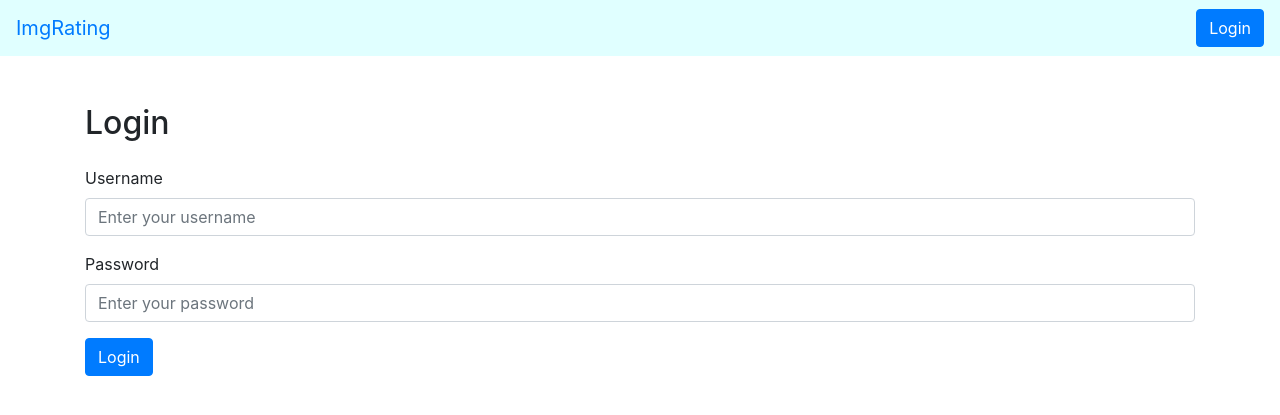
After one commit to ShinyEmeraldGames/WebsiteHMP, a Flask app: page /login in a window 1280 px wide. The commit adds this page. Shown: the top 415 px of the page. Run offline with Flask 3, Linux system fonts and the light colour scheme; some libraries are stand-ins or nearby versions.

Commit message:
Login navigation setup

```diff
--- a/reviews/routes.py
+++ b/reviews/routes.py
@@ -1,9 +1,13 @@
 from flask import Flask, render_template
 from reviews import app
 
-@app.route('/home')
+@app.route('/')
 def home():
     return render_template('home.html')
 
+@app.route('/login')
+def login():
+    return render_template('login.html')
+
 if __name__ == "__main__":
     app.run()
--- /dev/null
+++ b/reviews/templates/base.html
@@ -0,0 +1,26 @@
+<!DOCTYPE html>
+<html lang="en">
+<head>
+    <meta charset="UTF-8">
+    <meta name="viewport" content="width=device-width, initial-scale=1.0">
+    <link rel="stylesheet" href="https://stackpath.bootstrapcdn.com/bootstrap/4.5.2/css/bootstrap.min.css">
+    <title>ImgRating</title>
+</head>
+<body>
+    <nav class="navbar navbar-expand-lg" style="background-color: lightcyan;">
+        <a class="navbar-brand" href="/">ImgRating</a>
+        <div class="collapse navbar-collapse">
+            <ul class="navbar-nav mr-auto"></ul>
+            <a class="btn btn-primary" href="/login">Login</a>
+        </div>
+    </nav>
+
+    <div class="container mt-4">
+        {% block content %}{% endblock %}
+    </div>
+
+    <script src="https://code.jquery.com/jquery-3.5.1.slim.min.js"></script>
+    <script src="https://cdn.jsdelivr.net/npm/@popperjs/core@2.9.2/dist/umd/popper.min.js"></script>
+    <script src="https://stackpath.bootstrapcdn.com/bootstrap/4.5.2/js/bootstrap.min.js"></script>
+</body>
+</html>
--- /dev/null
+++ b/reviews/templates/login.html
@@ -0,0 +1,18 @@
+{% extends "base.html" %}
+
+{% block title %}Login{% endblock %}
+
+{% block content %}
+    <h2 class="mt-5">Login</h2>
+    <form class="mt-4">
+        <div class="form-group">
+            <label for="username">Username</label>
+            <input type="text" class="form-control" id="username" placeholder="Enter your username" required>
+        </div>
+        <div class="form-group">
+            <label for="password">Password</label>
+            <input type="password" class="form-control" id="password" placeholder="Enter your password" required>
+        </div>
+        <button type="submit" class="btn btn-primary">Login</button>
+    </form>
+{% endblock %}
```
Also changed, not shown: reviews/templates/home.html (+10 -11 lines).
